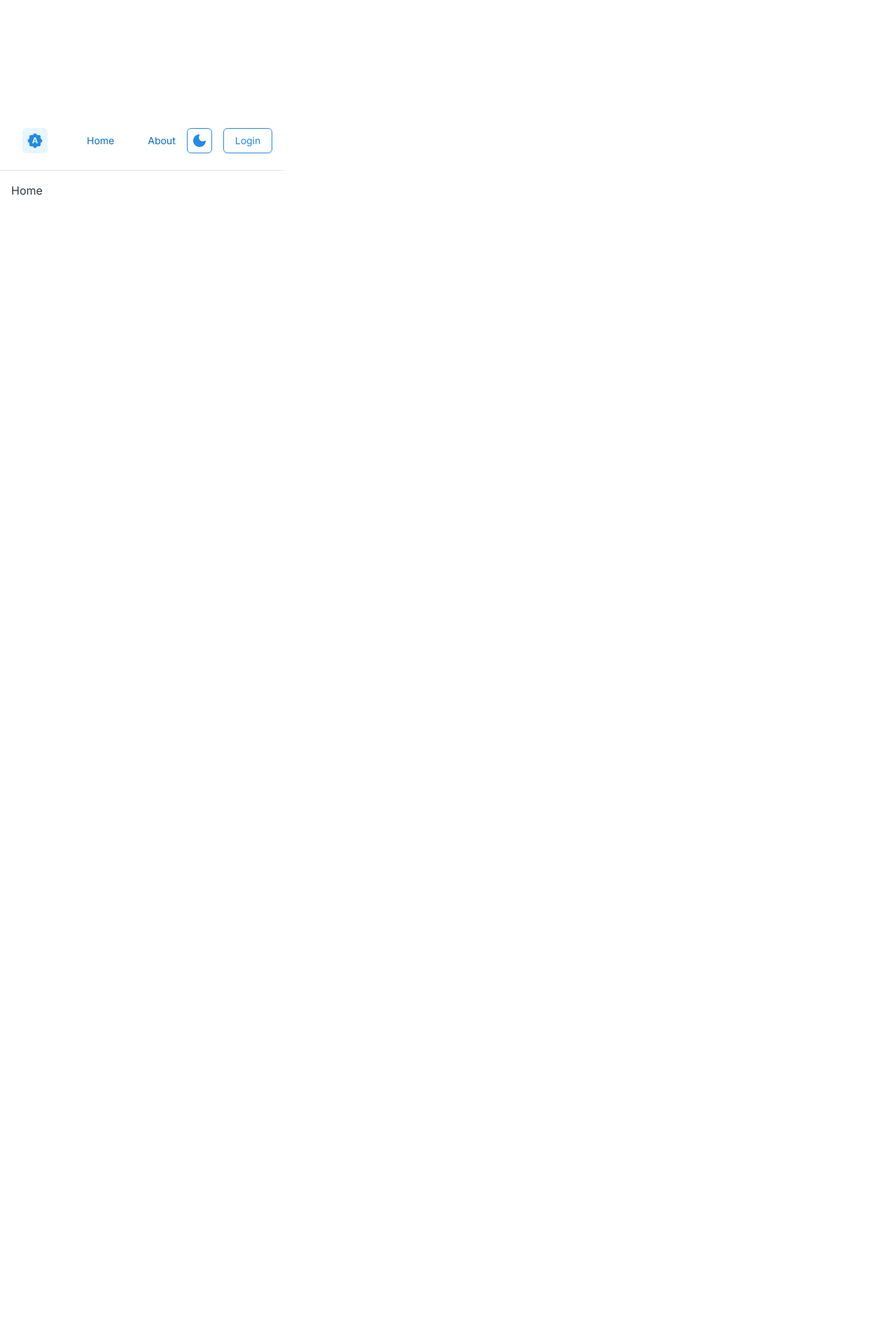
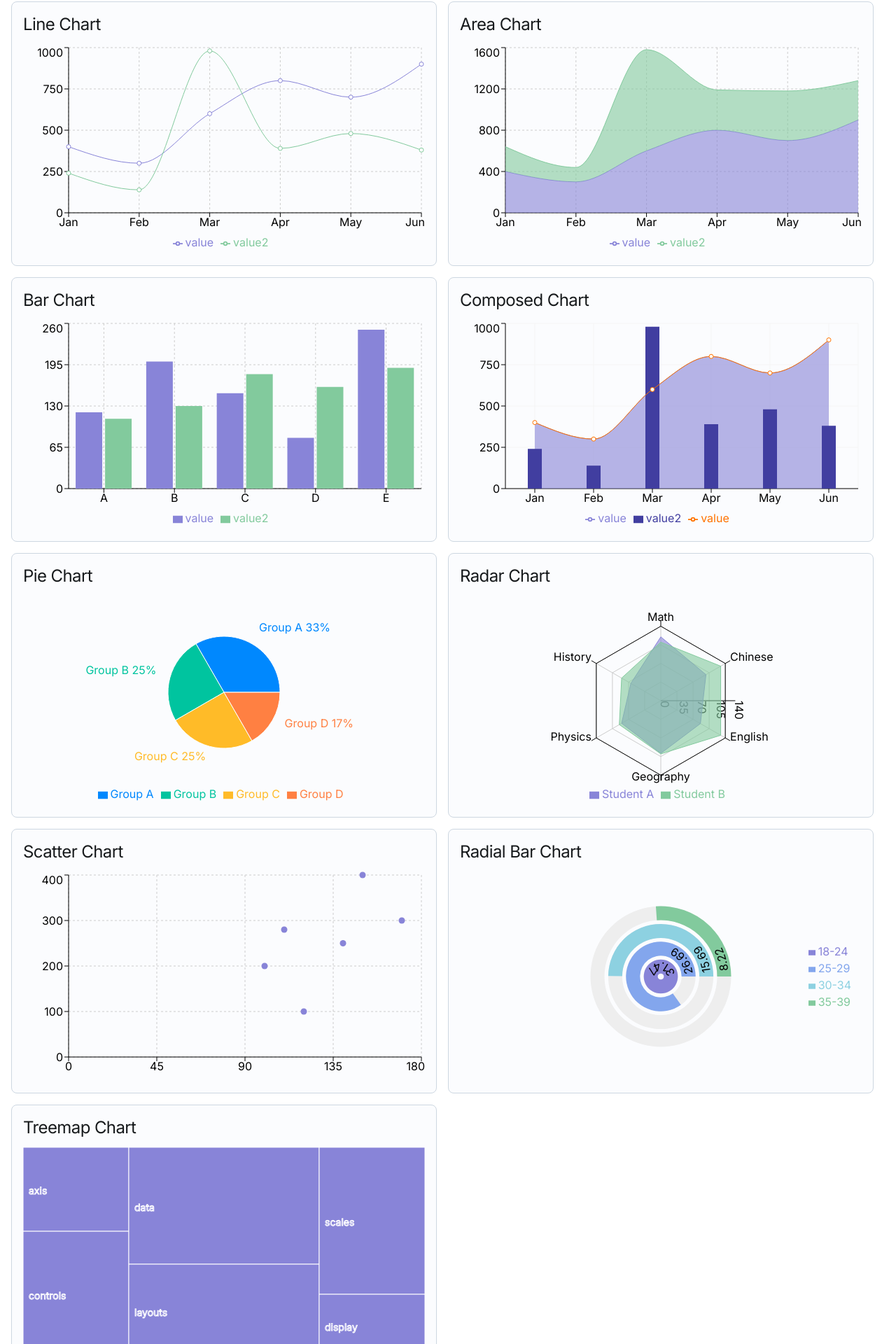
Before and after one commit to malun666/st-web-poc, a React (Vite) app in the folder app/: page / in a window 1280 px wide. Shown: the part 171-2091 px from the top of the page at 70% size. Before the commit the page ends 800 px from the top, so only its background shows below. Built offline with nearby package versions, Linux system fonts and the light colour scheme.

Commit message:
feat: add charts to the home page

```diff
--- a/app/src/pages/PageHome.tsx
+++ b/app/src/pages/PageHome.tsx
@@ -1,3 +1,314 @@
-export default function Home() {
-  return <div>Home</div>;
+import { Grid, Card, Typography } from "@mui/joy";
+import {
+  LineChart,
+  Line,
+  XAxis,
+  YAxis,
+  CartesianGrid,
+  Tooltip,
+  Legend,
+  ResponsiveContainer,
+  BarChart,
+  Bar,
+  PieChart,
+  Pie,
+  Cell,
+  AreaChart,
+  Area,
+  RadarChart,
+  Radar,
+  PolarGrid,
+  PolarAngleAxis,
+  PolarRadiusAxis,
+  ScatterChart,
+  Scatter,
+  ComposedChart,
+  RadialBarChart,
+  RadialBar,
+  Treemap,
+} from "recharts";
+import { useTheme } from "../hooks/useTheme";
+
+const lineData = [
+  { name: "Jan", value: 400, value2: 240 },
+  { name: "Feb", value: 300, value2: 139 },
+  { name: "Mar", value: 600, value2: 980 },
+  { name: "Apr", value: 800, value2: 390 },
+  { name: "May", value: 700, value2: 480 },
+  { name: "Jun", value: 900, value2: 380 },
+];
+
+const barData = [
+  { name: "A", value: 120, value2: 110 },
+  { name: "B", value: 200, value2: 130 },
+  { name: "C", value: 150, value2: 180 },
+  { name: "D", value: 80, value2: 160 },
+  { name: "E", value: 250, value2: 190 },
+];
+
+const pieData = [
+  { name: "Group A", value: 400 },
+  { name: "Group B", value: 300 },
+  { name: "Group C", value: 300 },
+  { name: "Group D", value: 200 },
+];
+
+const radarData = [
+  { subject: "Math", A: 120, B: 110, fullMark: 150 },
+  { subject: "Chinese", A: 98, B: 130, fullMark: 150 },
+  { subject: "English", A: 86, B: 130, fullMark: 150 },
+  { subject: "Geography", A: 99, B: 100, fullMark: 150 },
+  { subject: "Physics", A: 85, B: 90, fullMark: 150 },
+  { subject: "History", A: 65, B: 85, fullMark: 150 },
+];
+
+const scatterData = [
+  { x: 100, y: 200, z: 200 },
+  { x: 120, y: 100, z: 260 },
+  { x: 170, y: 300, z: 400 },
+  { x: 140, y: 250, z: 280 },
+  { x: 150, y: 400, z: 500 },
+  { x: 110, y: 280, z: 200 },
+];
+
+const radialData = [
+  { name: "18-24", uv: 31.47, pv: 2400, fill: "#8884d8" },
+  { name: "25-29", uv: 26.69, pv: 4567, fill: "#83a6ed" },
+  { name: "30-34", uv: 15.69, pv: 1398, fill: "#8dd1e1" },
+  { name: "35-39", uv: 8.22, pv: 9800, fill: "#82ca9d" },
+];
+
+const treeMapData = [
+  { name: "axis", size: 2000, color: "#8884d8" },
+  { name: "controls", size: 3000, color: "#83a6ed" },
+  { name: "data", size: 5000, color: "#8dd1e1" },
+  { name: "layouts", size: 4000, color: "#82ca9d" },
+  { name: "scales", size: 3500, color: "#ffc658" },
+  { name: "display", size: 1500, color: "#ff8042" },
+];
+
+const COLORS = ["#0088FE", "#00C49F", "#FFBB28", "#FF8042"];
+
+export default function PageHome() {
+  const { isDarkMode } = useTheme();
+  const textColor = isDarkMode ? "#fff" : "#000";
+
+  return (
+    <Grid container spacing={2} sx={{ width: "100%", height: "100%" }}>
+      <Grid xs={12}>
+        <Typography level="h2" sx={{ mb: 2 }}>
+          Dashboard Demo
+        </Typography>
+      </Grid>
+
+      <Grid xs={12} md={6}>
+        <Card>
+          <Typography level="h3">Line Chart</Typography>
+          <ResponsiveContainer width="100%" height={300}>
+            <LineChart data={lineData}>
+              <CartesianGrid strokeDasharray="3 3" />
+              <XAxis dataKey="name" stroke={textColor} />
+              <YAxis stroke={textColor} />
+              <Tooltip />
+              <Legend />
+              <Line
+                type="monotone"
+                dataKey="value"
+                stroke="#8884d8"
+                activeDot={{ r: 8 }}
+              />
+              <Line type="monotone" dataKey="value2" stroke="#82ca9d" />
+            </LineChart>
+          </ResponsiveContainer>
+        </Card>
+      </Grid>
+
+      <Grid xs={12} md={6}>
+        <Card>
+          <Typography level="h3">Area Chart</Typography>
+          <ResponsiveContainer width="100%" height={300}>
+            <AreaChart data={lineData}>
+              <CartesianGrid strokeDasharray="3 3" />
+              <XAxis dataKey="name" stroke={textColor} />
+              <YAxis stroke={textColor} />
+              <Tooltip />
+              <Legend />
+              <Area
+                type="monotone"
+                dataKey="value"
+                stackId="1"
+                stroke="#8884d8"
+                fill="#8884d8"
+              />
+              <Area
+                type="monotone"
+                dataKey="value2"
+                stackId="1"
+                stroke="#82ca9d"
+                fill="#82ca9d"
+              />
+            </AreaChart>
+          </ResponsiveContainer>
+        </Card>
+      </Grid>
+
+      <Grid xs={12} md={6}>
+        <Card>
+          <Typography level="h3">Bar Chart</Typography>
+          <ResponsiveContainer width="100%" height={300}>
+            <BarChart data={barData}>
+              <CartesianGrid strokeDasharray="3 3" />
+              <XAxis dataKey="name" stroke={textColor} />
+              <YAxis stroke={textColor} />
+              <Tooltip />
+              <Legend />
+              <Bar dataKey="value" fill="#8884d8" />
+              <Bar dataKey="value2" fill="#82ca9d" />
+            </BarChart>
+          </ResponsiveContainer>
+        </Card>
+      </Grid>
+
+      <Grid xs={12} md={6}>
+        <Card>
+          <Typography level="h3">Composed Chart</Typography>
+          <ResponsiveContainer width="100%" height={300}>
+            <ComposedChart data={lineData}>
+              <CartesianGrid stroke="#f5f5f5" />
+              <XAxis dataKey="name" stroke={textColor} />
+              <YAxis stroke={textColor} />
+              <Tooltip />
+              <Legend />
+              <Area
+                type="monotone"
+                dataKey="value"
+                fill="#8884d8"
+                stroke="#8884d8"
+              />
+              <Bar dataKey="value2" barSize={20} fill="#413ea0" />
+              <Line type="monotone" dataKey="value" stroke="#ff7300" />
+            </ComposedChart>
+          </ResponsiveContainer>
+        </Card>
+      </Grid>
+
+      <Grid xs={12} md={6}>
+        <Card>
+          <Typography level="h3">Pie Chart</Typography>
+          <ResponsiveContainer width="100%" height={300}>
+            <PieChart>
+              <Pie
+                data={pieData}
+                cx="50%"
+                cy="50%"
+                labelLine={false}
+                label={({ name, percent }) =>
+                  `${name} ${(percent * 100).toFixed(0)}%`
+                }
+                outerRadius={80}
+                fill="#8884d8"
+                dataKey="value"
+              >
+                {pieData.map((_, index) => (
+                  <Cell
+                    key={`cell-${index}`}
+                    fill={COLORS[index % COLORS.length]}
+                  />
+                ))}
+              </Pie>
+              <Tooltip />
+              <Legend />
+            </PieChart>
+          </ResponsiveContainer>
+        </Card>
+      </Grid>
+
+      <Grid xs={12} md={6}>
+        <Card>
+          <Typography level="h3">Radar Chart</Typography>
+          <ResponsiveContainer width="100%" height={300}>
+            <RadarChart cx="50%" cy="50%" outerRadius="80%" data={radarData}>
+              <PolarGrid />
+              <PolarAngleAxis dataKey="subject" stroke={textColor} />
+              <PolarRadiusAxis stroke={textColor} />
+              <Radar
+                name="Student A"
+                dataKey="A"
+                stroke="#8884d8"
+                fill="#8884d8"
+                fillOpacity={0.6}
+              />
+              <Radar
+                name="Student B"
+                dataKey="B"
+                stroke="#82ca9d"
+                fill="#82ca9d"
+                fillOpacity={0.6}
+              />
+              <Legend />
+            </RadarChart>
+          </ResponsiveContainer>
+        </Card>
+      </Grid>
+
+      <Grid xs={12} md={6}>
+        <Card>
+          <Typography level="h3">Scatter Chart</Typography>
+          <ResponsiveContainer width="100%" height={300}>
+            <ScatterChart>
+              <CartesianGrid strokeDasharray="3 3" />
+              <XAxis type="number" dataKey="x" name="x" stroke={textColor} />
+              <YAxis type="number" dataKey="y" name="y" stroke={textColor} />
+              <Tooltip cursor={{ strokeDasharray: "3 3" }} />
+              <Scatter name="Values" data={scatterData} fill="#8884d8" />
+            </ScatterChart>
+          </ResponsiveContainer>
+        </Card>
+      </Grid>
+
+      <Grid xs={12} md={6}>
+        <Card>
+          <Typography level="h3">Radial Bar Chart</Typography>
+          <ResponsiveContainer width="100%" height={300}>
+            <RadialBarChart
+              cx="50%"
+              cy="50%"
+              innerRadius="10%"
+              outerRadius="80%"
+              data={radialData}
+            >
+              <RadialBar
+                label={{ position: "insideStart", fill: textColor }}
+                background
+                dataKey="uv"
+              />
+              <Legend
+                iconSize={10}
+                layout="vertical"
+                verticalAlign="middle"
+                align="right"
+              />
+            </RadialBarChart>
+          </ResponsiveContainer>
+        </Card>
+      </Grid>
+
+      <Grid xs={12} md={6}>
+        <Card>
+          <Typography level="h3">Treemap Chart</Typography>
+          <ResponsiveContainer width="100%" height={300}>
+            <Treemap
+              data={treeMapData}
+              dataKey="size"
+              stroke="#fff"
+              fill="#8884d8"
+              nameKey="name"
+            >
+              <Tooltip />
+            </Treemap>
+          </ResponsiveContainer>
+        </Card>
+      </Grid>
+    </Grid>
+  );
 }
--- a/package.json
+++ b/package.json
@@ -31,7 +31,8 @@
     "react": "^18.3.1",
     "react-dom": "^18.3.1",
     "react-redux": "^9.2.0",
-    "react-router-dom": "^7.1.1"
+    "react-router-dom": "^7.1.1",
+    "recharts": "^2.15.0"
   },
   "devDependencies": {
     "@commitlint/cli": "^19.2.1",
```
Also changed, not shown: 1 other file (tests, documents, lock files or other folders).
